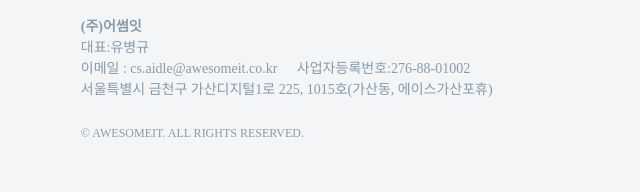
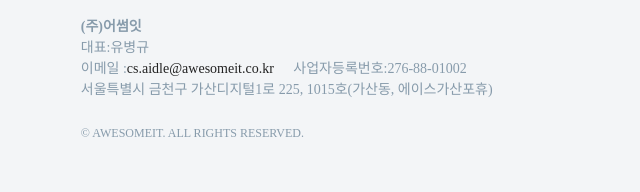
Before and after one commit to awesomeitdev/aidle_web_service_home, a website: page faq.html in a window 1280 px wide. Shown: the part 3989-4181 px from the top of the page, 0-640 px from the left. Drawn offline with Linux system fonts and the light colour scheme.

Commit message:
Update faq.html

```diff
--- a/faq.html
+++ b/faq.html
@@ -386,7 +386,7 @@
               <li class="text_box">
                 <p><span style="font-weight: 700;">(주)어썸잇</span> </p>
                 <p>대표:유병규</p>
-                <p><span style="margin-right: 16px">이메일 : cs.aidle@awesomeit.co.kr</span> 사업자등록번호:276-88-01002 </p>
+                <p><span style="margin-right: 16px">이메일 :<a href="mailto:cs.aidle@awesomeit.co.kr">cs.aidle@awesomeit.co.kr</a></span> 사업자등록번호:276-88-01002 </p>
                 <p>서울특별시 금천구 가산디지털1로 225, 1015호(가산동, 에이스가산포휴)</p>
               </li>
               <li class="text_copy">
```
